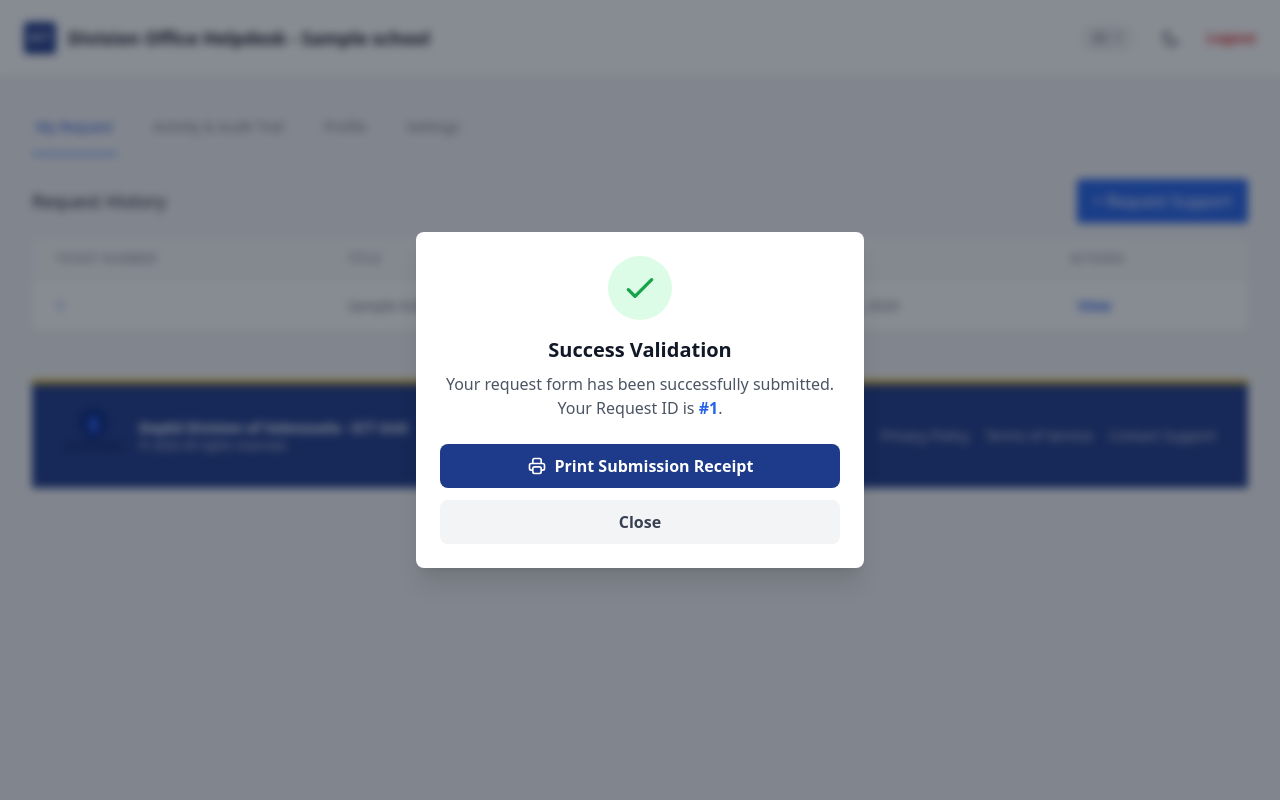
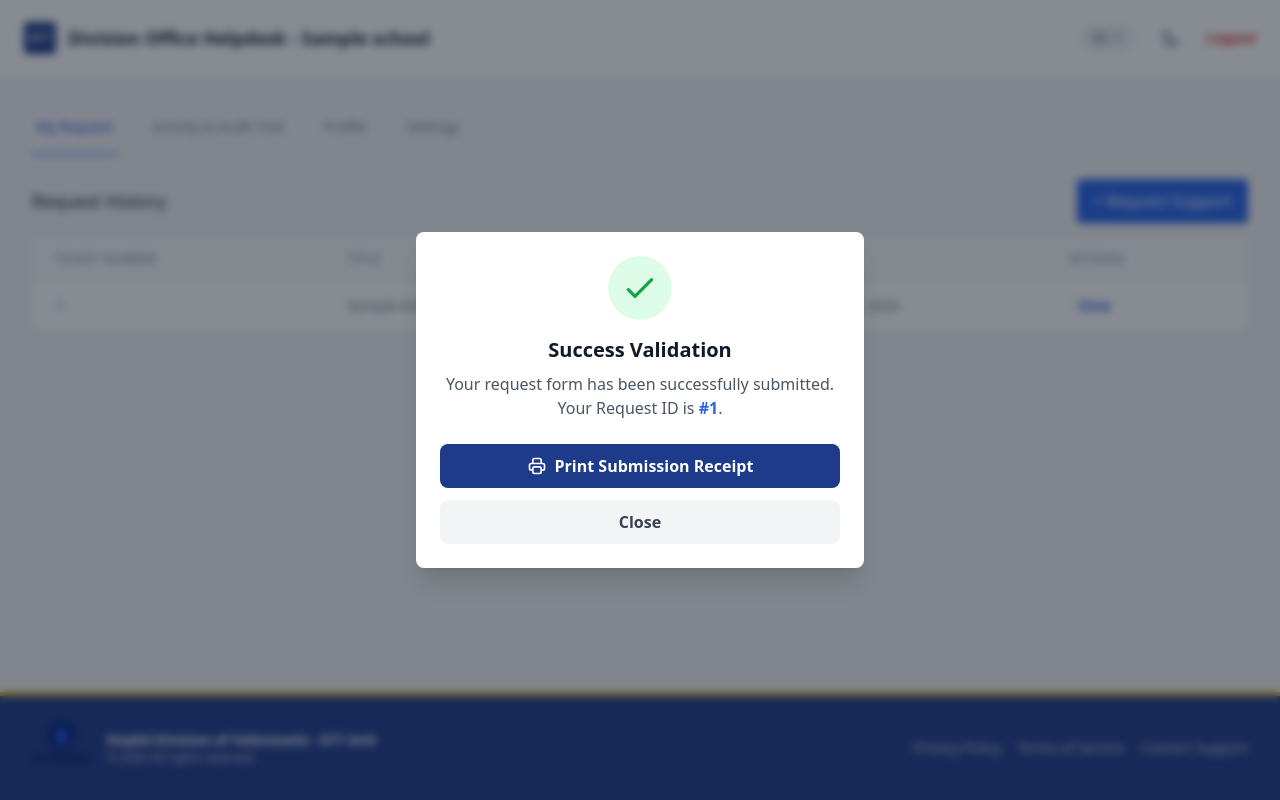
Before and after one commit to gomez28-dev/ict-ticketing-system, a Django app: template tickets/templates/tickets/school_dashboard.html in a window 1280 px wide. Run offline with Django 5.2, Linux system fonts and the light colour scheme; the template is opened without the code that fills it: most values are stand-ins (such as "Sample title", 1, 10 or a date in 2020); some libraries are stand-ins or nearby versions.

Commit message:
fix(ui): close table container div and pin footer to bottom on school portal

```diff
--- a/tickets/templates/tickets/base_school.html
+++ b/tickets/templates/tickets/base_school.html
@@ -124,7 +124,7 @@
     </main>
 
     <!-- Footer -->
-    <footer class="bg-[#1e3a8a] border-t-4 border-[#eab308] text-gray-300 dark:bg-gray-800 dark:border-gray-600 dark:text-gray-400 py-6 mt-12 print:hidden transition-colors duration-200">
+    <footer class="mt-auto bg-[#1e3a8a] border-t-4 border-[#eab308] text-gray-300 dark:bg-gray-800 dark:border-gray-600 dark:text-gray-400 py-6 print:hidden transition-colors duration-200">
         <div class="max-w-7xl mx-auto px-4 sm:px-6 lg:px-8 flex flex-col md:flex-row justify-between items-center text-sm">
             <div class="flex items-center gap-4 mb-4 md:mb-0">
                 <img src="{% static 'tickets/images/ICT_Logo.png' %}" alt="ICT Helpdesk Logo" class="h-14 w-auto object-contain dark:hidden">
--- a/tickets/templates/tickets/school_dashboard.html
+++ b/tickets/templates/tickets/school_dashboard.html
@@ -293,6 +293,7 @@
                         {% endfor %}
                     </tbody>
                 </table>
+                </div>
                 <div class="md:hidden divide-y divide-gray-200 dark:divide-gray-700">
                     {% for ticket in tickets %}
                     <article class="p-4 space-y-3">
@@ -566,7 +567,7 @@
 
     <!-- Footer -->
     <footer
-        class="bg-[#1e3a8a] border-t-4 border-[#eab308] text-gray-300 dark:bg-gray-800 dark:border-gray-600 dark:text-gray-400 py-6 mt-12 print:hidden transition-colors duration-200">
+        class="mt-auto bg-[#1e3a8a] border-t-4 border-[#eab308] text-gray-300 dark:bg-gray-800 dark:border-gray-600 dark:text-gray-400 py-6 print:hidden transition-colors duration-200">
         <div
             class="max-w-7xl mx-auto px-4 sm:px-6 lg:px-8 flex flex-col md:flex-row justify-between items-center gap-5 text-sm text-center md:text-left">
             <div class="flex flex-col sm:flex-row items-center gap-4">
```
